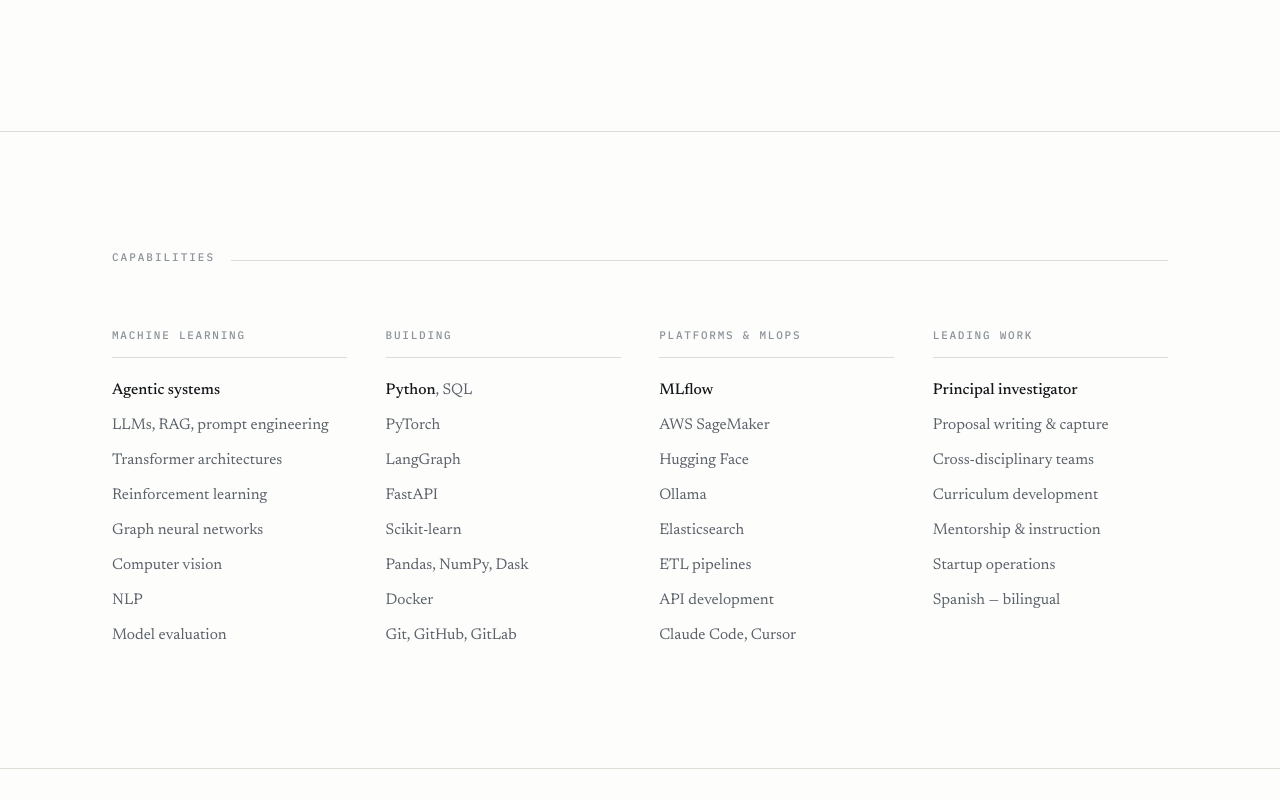
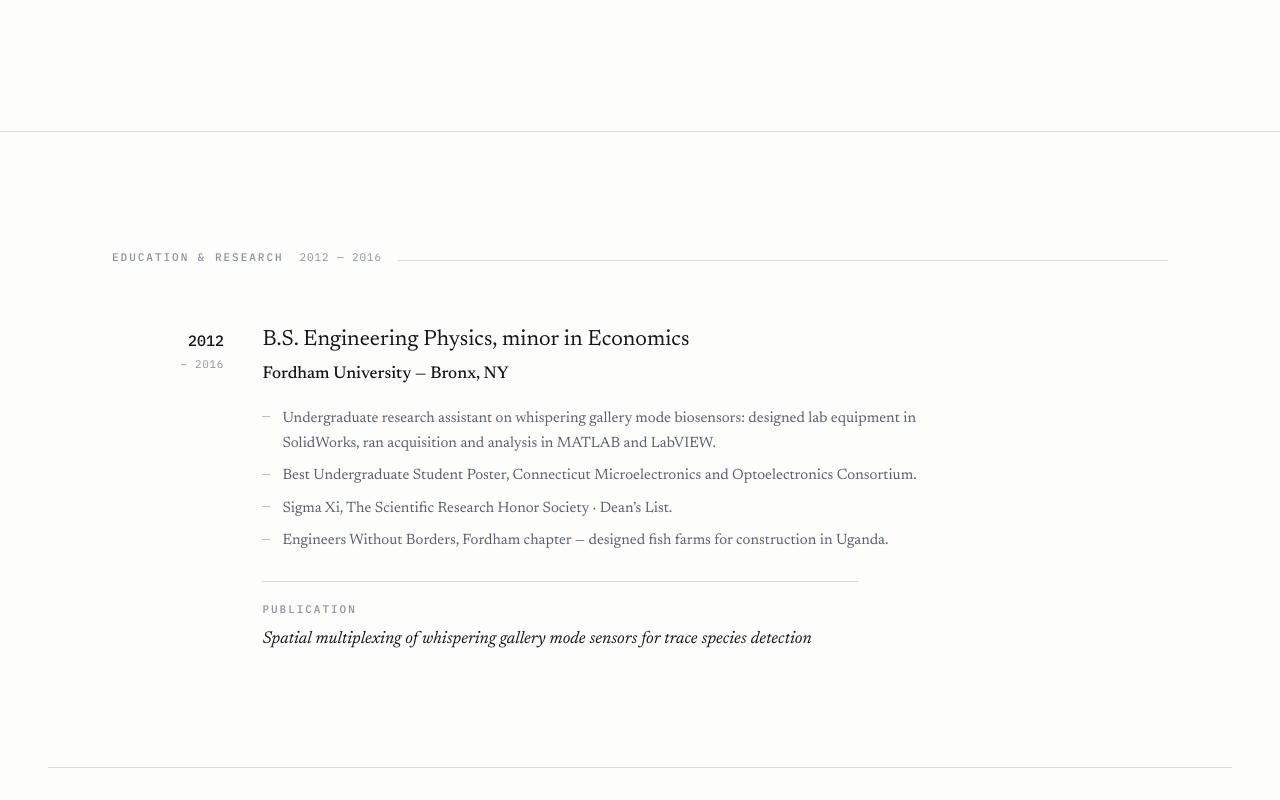
Before and after one commit to mjspeck/mjspeck.github.io, a plain HTML site: page index.html in a window 1280 px wide. Shown: the part 3720-4520 px from the top of the page. Drawn offline with Linux system fonts and the light colour scheme.

Commit message:
feat: removed skills section

```diff
--- a/index.html
+++ b/index.html
@@ -251,72 +251,6 @@
       </div>
     </section>
 
-    <!-- ── Skills ───────────────────────────────────────── -->
-    <section class="section" id="skills">
-      <div class="wrap">
-        <div class="section__head">
-          <h2 class="eyebrow">Capabilities</h2>
-        </div>
-
-        <div class="caps rise">
-          <div class="caps__group">
-            <h3>Machine learning</h3>
-            <ul>
-              <li><strong>Agentic systems</strong></li>
-              <li>LLMs, RAG, prompt engineering</li>
-              <li>Transformer architectures</li>
-              <li>Reinforcement learning</li>
-              <li>Graph neural networks</li>
-              <li>Computer vision</li>
-              <li>NLP</li>
-              <li>Model evaluation</li>
-            </ul>
-          </div>
-
-          <div class="caps__group">
-            <h3>Building</h3>
-            <ul>
-              <li><strong>Python</strong>, SQL</li>
-              <li>PyTorch</li>
-              <li>LangGraph</li>
-              <li>FastAPI</li>
-              <li>Scikit-learn</li>
-              <li>Pandas, NumPy, Dask</li>
-              <li>Docker</li>
-              <li>Git, GitHub, GitLab</li>
-            </ul>
-          </div>
-
-          <div class="caps__group">
-            <h3>Platforms &amp; MLOps</h3>
-            <ul>
-              <li><strong>MLflow</strong></li>
-              <li>AWS SageMaker</li>
-              <li>Hugging Face</li>
-              <li>Ollama</li>
-              <li>Elasticsearch</li>
-              <li>ETL pipelines</li>
-              <li>API development</li>
-              <li>Claude Code, Cursor</li>
-            </ul>
-          </div>
-
-          <div class="caps__group">
-            <h3>Leading work</h3>
-            <ul>
-              <li><strong>Principal investigator</strong></li>
-              <li>Proposal writing &amp; capture</li>
-              <li>Cross-disciplinary teams</li>
-              <li>Curriculum development</li>
-              <li>Mentorship &amp; instruction</li>
-              <li>Startup operations</li>
-              <li>Spanish &mdash; bilingual</li>
-            </ul>
-          </div>
-        </div>
-      </div>
-    </section>
-
     <!-- ── Education ────────────────────────────────────── -->
     <section class="section" id="education">
       <div class="wrap">
```
